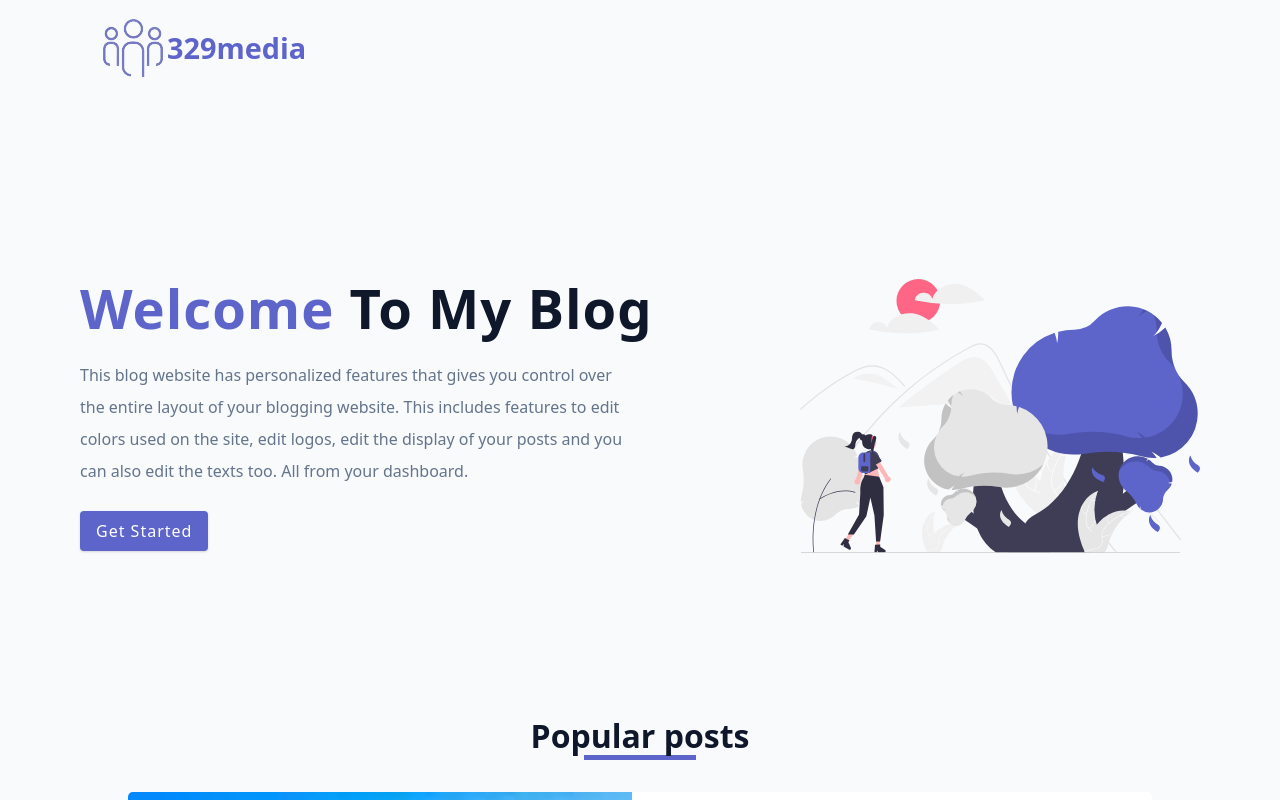
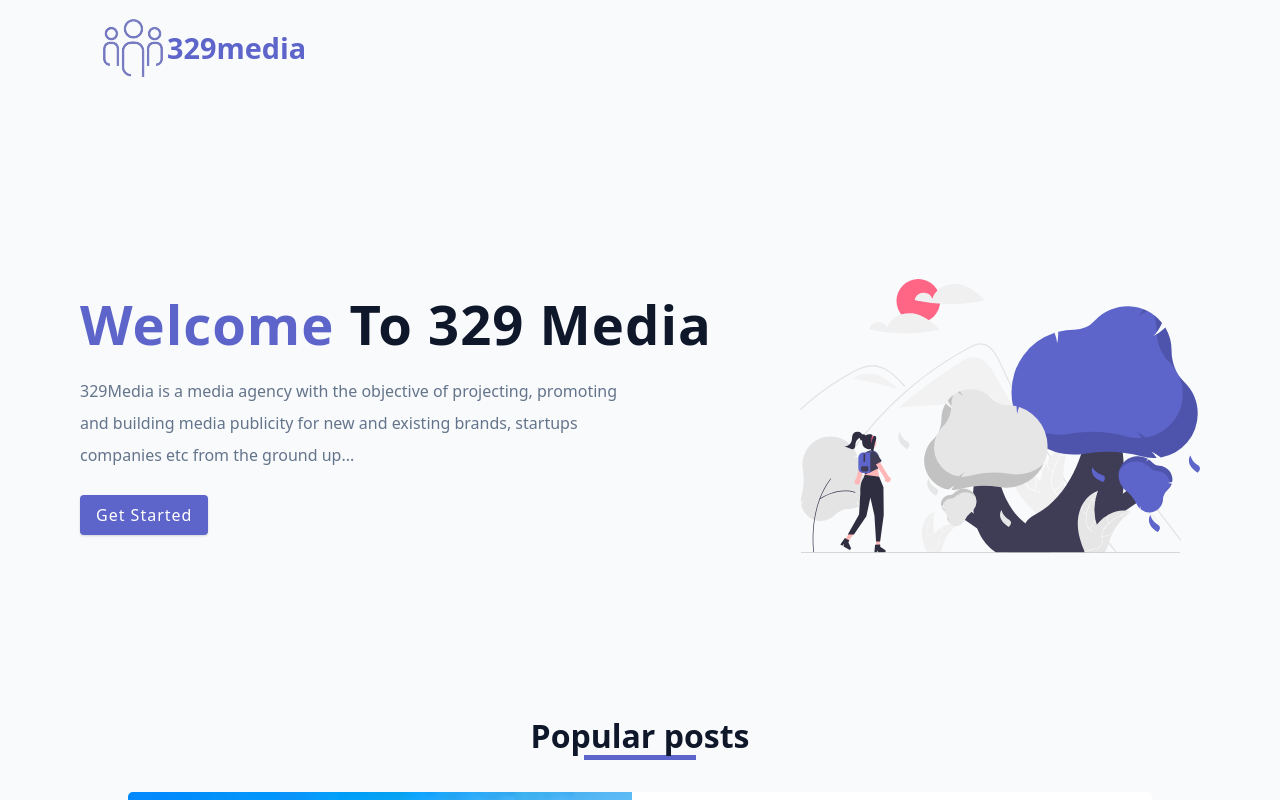
Before and after one commit to Granezer/329media, a React (Vite) app in the folder client/: page / in a window 1280 px wide. Shown: the top 800 px of the page. Built offline with nearby package versions, Linux system fonts and the light colour scheme.

Commit message:
first commit

```diff
--- a/client/src/pages/Landing.jsx
+++ b/client/src/pages/Landing.jsx
@@ -15,14 +15,16 @@ const Landing = () => {
           <div className="info">
             <img src={illustration} alt="" className="img mobile-img" />
             <h1>
-              <span>welcome</span> to my Blog
+              <span>welcome</span> to 329 media
             </h1>
             <p className="text">
-              This blog website has personalized features that gives you control
+              {/* This blog website has personalized features that gives you control
               over the entire layout of your blogging website. This includes
               features to edit colors used on the site, edit logos, edit the
-              display of your posts and you can also edit the texts too. All
-              from your dashboard.
+              display of your posts and you can also edit the texts too. All */}
+              329Media is a media agency with the objective of projecting, promoting
+              and building media publicity for new and existing brands, startups
+              companies etc from the ground up...
             </p>
             <Link to="/login" className="btn">
               {" "}
```
